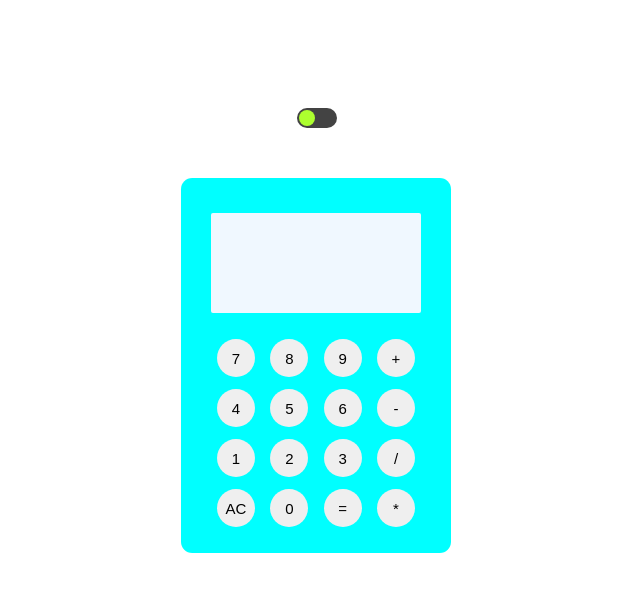
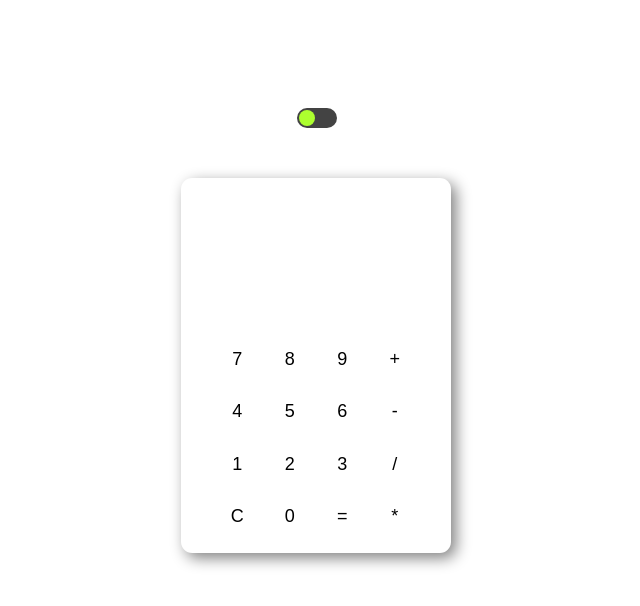
Before and after one commit to Gastonfauret/Introduccion-a-la-programacion-Ejercicios, a plain HTML site: page Calculator/index.html in a window 1280 px wide. Shown: the whole page, without its empty margins (324-964 px from the left). Drawn offline with Linux system fonts and the light colour scheme.

Commit message:
Calculator Finished

```diff
--- a/Calculator/index.html
+++ b/Calculator/index.html
@@ -12,32 +12,32 @@
 <body>
     <input type="checkbox" class="btn-mode" onclick="modoDarkLight()">
 
-    <div id="calculator-container">
+    <div class="calculator-container">
         <div class="visor">
-            <input id="numUno">
-            <input id="numDos">
+            <input id="numUno" class="dark">
+            <input id="numDos" class="dark">
         </div>
 
         <div id="numbers-container">
-            <button class="btn-style" id="siete" onclick="numDos.value += '7'">7</button>
-            <button class="btn-style" id="ocho" onclick="numDos.value += '8'">8</button>
-            <button class="btn-style" id="nueve" onclick="numDos.value += '9'">9</button>
-            <button class="btn-style" id="suma" onclick="suma()">+</button>
+            <button class="btn-style dark" id="siete" onclick="numDos.value += '7'">7</button>
+            <button class="btn-style dark" id="ocho" onclick="numDos.value += '8'">8</button>
+            <button class="btn-style dark" id="nueve" onclick="numDos.value += '9'">9</button>
+            <button class="btn-style dark" id="suma" onclick="numDos.value += '+'">+</button>
 
-            <button class="btn-style" id="cuatro" onclick="numDos.value += '4'">4</button>
-            <button class="btn-style" id="cinco" onclick="numDos.value += '5'">5</button>
-            <button class="btn-style" id="seis" onclick="numDos.value += '6'">6</button>
-            <button class="btn-style" id="resta" onclick="resta()">-</button>
+            <button class="btn-style dark" id="cuatro" onclick="numDos.value += '4'">4</button>
+            <button class="btn-style dark" id="cinco" onclick="numDos.value += '5'">5</button>
+            <button class="btn-style dark" id="seis" onclick="numDos.value += '6'">6</button>
+            <button class="btn-style dark" id="resta" onclick="numDos.value += '-'">-</button>
 
-            <button class="btn-style" id="uno" onclick="numDos.value += '1'">1</button>
-            <button class="btn-style" id="dos" onclick="numDos.value += '2'">2</button>
-            <button class="btn-style" id="tres" onclick="numDos.value += '3'">3</button>
-            <button class="btn-style" id="division" onclick="division()">/</button>
+            <button class="btn-style dark" id="uno" onclick="numDos.value += '1'">1</button>
+            <button class="btn-style dark" id="dos" onclick="numDos.value += '2'">2</button>
+            <button class="btn-style dark" id="tres" onclick="numDos.value += '3'">3</button>
+            <button class="btn-style dark" id="division" onclick="numDos.value += '/'">/</button>
 
-            <button class="btn-style" id="borra" onclick="borrar()">AC</button>
-            <button class="btn-style" id="cero" onclick="numDos.value += '0'">0</button>
-            <button class="btn-style" id="igual" onclick="igual()">=</button>
-            <button class="btn-style" id="multiplicacion" onclick="multiplicacion()">*</button>
+            <button class="btn-style dark" id="borra" onclick="borrar()">C</button>
+            <button class="btn-style dark" id="cero" onclick="numDos.value += '0'">0</button>
+            <button class="btn-style dark" id="igual" onclick="igual()">=</button>
+            <button class="btn-style dark" id="multiplicacion" onclick="numDos.value += '*'">*</button>
         </div>
     </div>
 
--- a/Calculator/index.js
+++ b/Calculator/index.js
@@ -1,7 +1,3 @@
-// Traemos los 2 Parrafos que usaremos para graficar en al visor.
-// const numUno = document.querySelector('#numUno');
-// const numDos = document.querySelector('#numDos');
-
 //Funcion que cambiara el color del fondo del DOM, y aplicara la clase de CSS 'modoOscuro'.
 function modoDarkLight() {
     document.body.classList.toggle('modoOscuro');
@@ -11,26 +7,10 @@ function modoDarkLight() {
 function borrar() {
     numUno.value = '';
     numDos.value = '';
-    console.log('Borrar Funciona');
 }
 
 function igual() {
-    console.log('El Igual Funciona');
+    numUno.value = numDos.value;
+    const result = eval(numDos.value);
+    numDos.value = result;
 };
-
-function multiplicacion() {
-    console.log('Multiplicacion Funciona');
-}
-
-function division() {
-    console.log('Division Funciona');
-}
-
-function resta() {
-    console.log('Resta Funciona');
-}
-
-function suma() {
-
-    console.log('Suma Funciona');
-}
--- a/Calculator/style.css
+++ b/Calculator/style.css
@@ -1,4 +1,5 @@
 body {
+    background-color: white;
     display: flex;
     flex-direction: column;
     align-items: center;
@@ -41,17 +42,20 @@ input[type="checkbox"]:checked::before {
 
 .modoOscuro {
     background-color: #252525;
+    .dark {
+        color: white;
     }
+}
 
-#calculator-container {
-    background-color: aqua;
+.calculator-container {
+    background-color: transparent;
     width: 270px;
     height: 375px;
     display: flex;
     flex-direction: column;
     align-items: center;
     border-radius: 0.7em;
-    margin-top: px;
+    box-shadow: 5px 5px 15px gray
 }
 
 .visor {
@@ -63,12 +67,7 @@ input[type="checkbox"]:checked::before {
     border-radius: 2px;
     justify-content: space-around;
     margin-top: 35px;
-    background-color: aliceblue;
-}
-
-p {
-    margin: 0px;
-    margin-right: 0.5em;
+    background-color: transparent;
 }
 
 #numbers-container {
@@ -92,15 +91,15 @@ p {
     width: 38px;
     height: 38px;
     border: 0px;
-    font-size: 15px;
+    font-size: 18px;
     margin: 0.4em;
+    background-color: transparent;
 }
 
 .btn-mode {
     margin-top: -71px;
     margin-bottom: 50px;
     background-color: black;
-    color: white;
     border: none;
     border-radius: 10px;
     width: 85px;
@@ -112,3 +111,7 @@ p {
     background-color: transparent;
     text-align: right;
 }
+
+#numDos {
+    font-size: 30px;
+}
```
